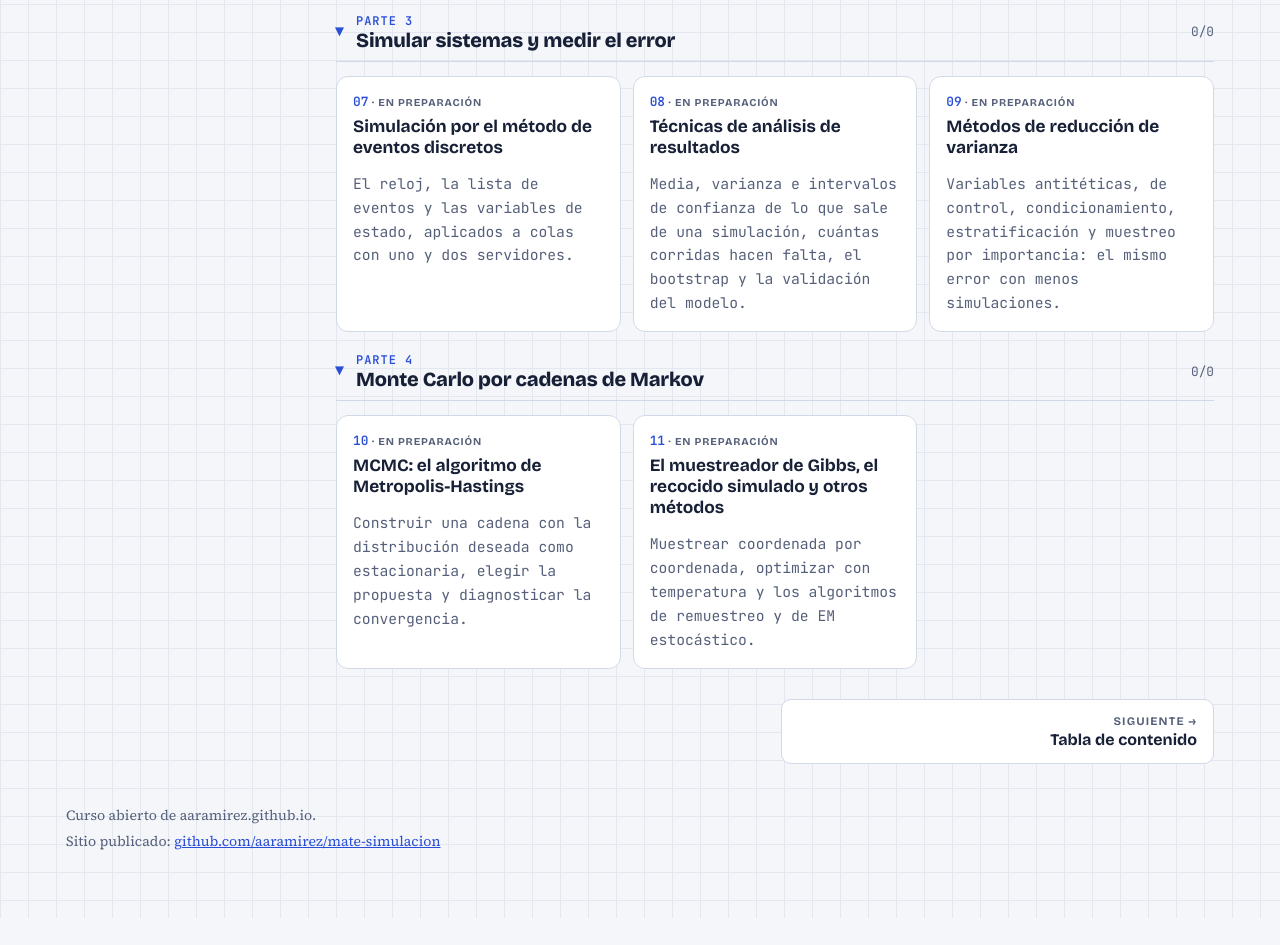
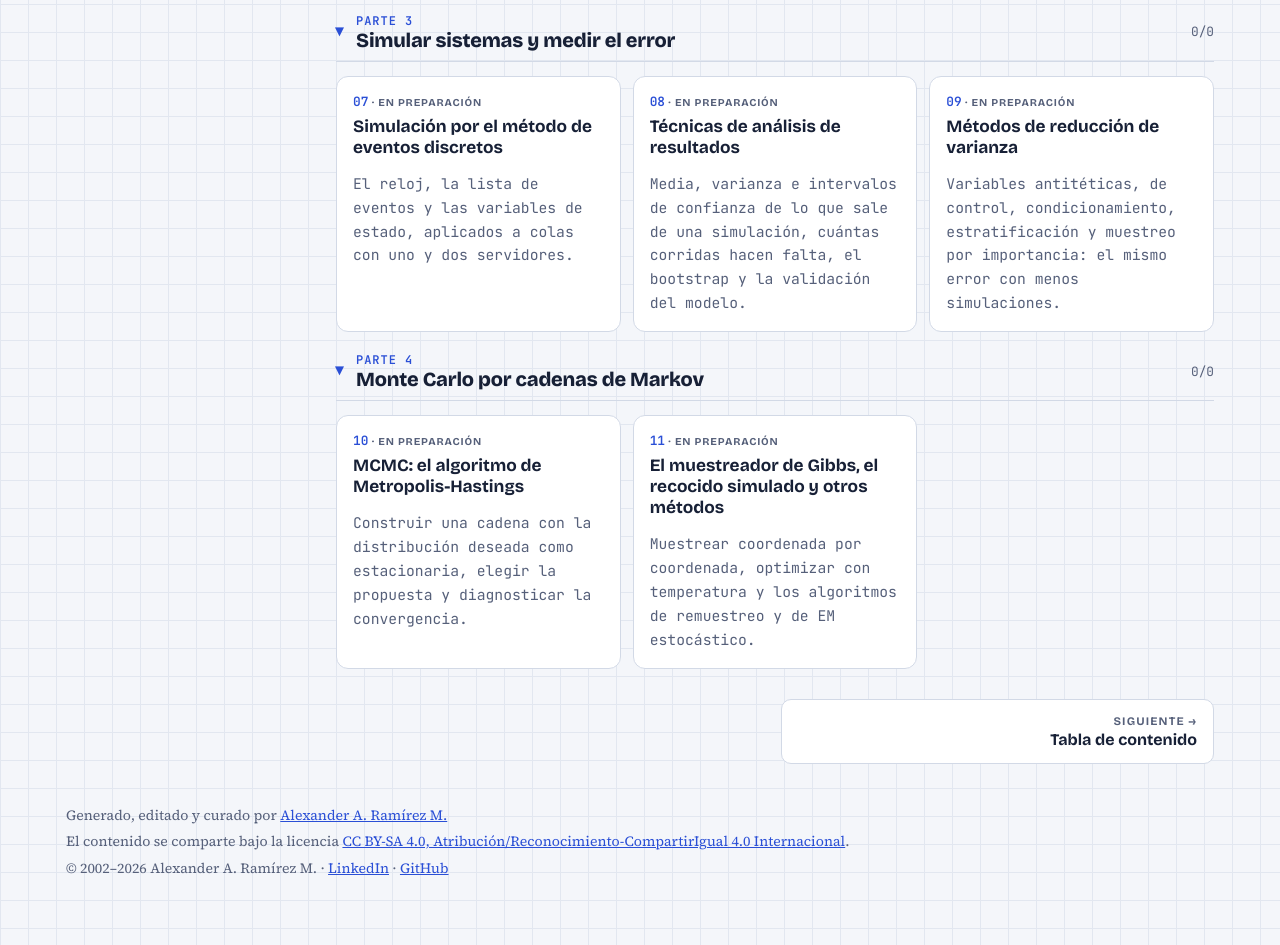
Before and after one commit to aaramirez/mate-simulacion, a plain HTML site: page index.html in a window 1280 px wide. Shown: the part 2320-3265 px from the top of the page. Before the commit the page ends 3238 px from the top, so only its background shows below. Drawn offline with nearby package versions, Linux system fonts and the light colour scheme.

Commit message:
Pie común: autoría, licencia CC BY-SA 4.0 y año que se actualiza solo

```diff
--- a/index.html
+++ b/index.html
@@ -87,7 +87,7 @@ height="0" width="0" style="display:none;visibility:hidden"></iframe></noscript>
 <nav class="pager" id="pager" aria-label="Capítulo anterior y siguiente"></nav>
 </main>
 </div>
-<footer><span>Curso abierto de aaramirez.github.io.</span><span>Sitio publicado: <a href="https://github.com/aaramirez/mate-simulacion" target="_blank" rel="noopener">github.com/aaramirez/mate-simulacion</a></span></footer>
+<footer><span>Generado, editado y curado por <a href="https://www.linkedin.com/in/alexander-ramirez-morales/" target="_blank" rel="noopener">Alexander A. Ramírez M.</a></span><span>El contenido se comparte bajo la licencia <a href="https://creativecommons.org/licenses/by-sa/4.0/deed.es" target="_blank" rel="noopener">CC BY-SA 4.0, Atribución/Reconocimiento-CompartirIgual 4.0 Internacional</a>.</span><span>© 2002–<span data-anio>2026</span> Alexander A. Ramírez M. · <a href="https://www.linkedin.com/in/alexander-ramirez-morales/" target="_blank" rel="noopener">LinkedIn</a> · <a href="https://github.com/aaramirez" target="_blank" rel="noopener">GitHub</a></span><script>document.querySelectorAll('[data-anio]').forEach(function (e) { e.textContent = new Date().getFullYear(); });</script></footer>
 </div>
 <script src="assets/lab.js"></script>
 </body>
```
Also changed, not shown: temario.html (+1 -1 lines).
